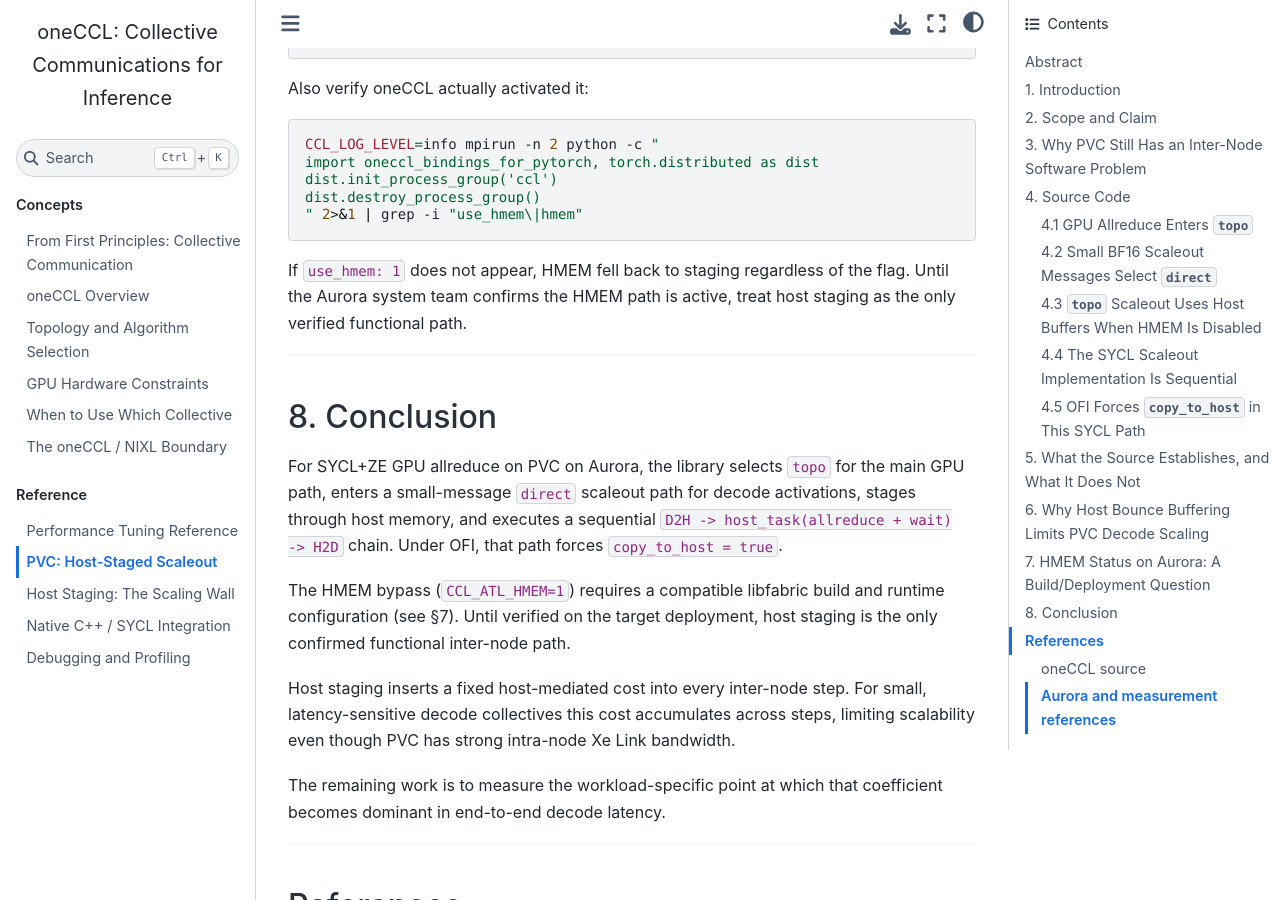
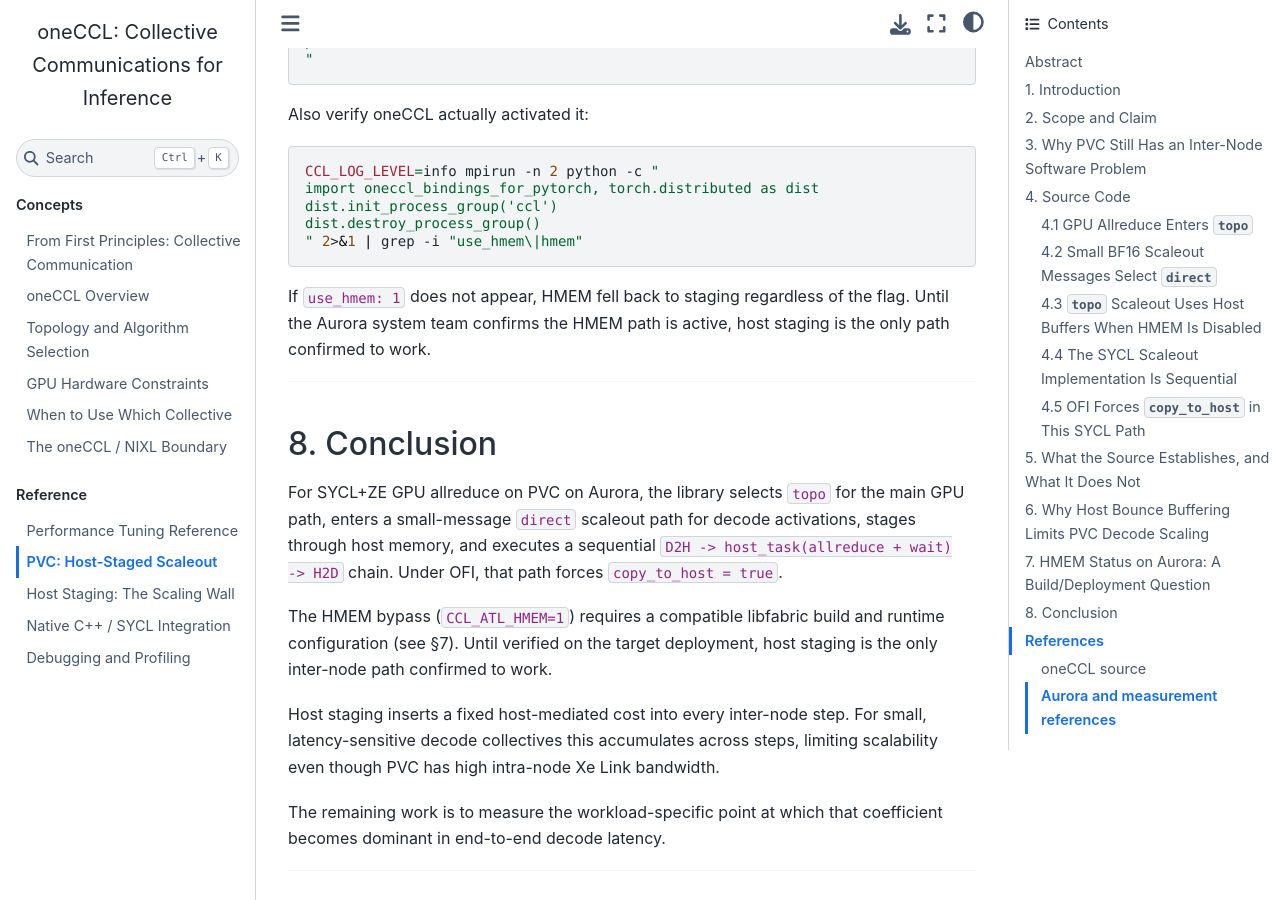
Before and after one commit to tsg-/oneccl-tutorial, a Jupyter Book: the page built from chapters/pvc_scalability.md, in a window 1280 px wide and 900 px high, scrolled down 9287 px. Built offline with Jupyter Book 1.0.4 settings and Sphinx 7.4.7 and the Sphinx Book theme 1.1.4, drawn with Linux system fonts in a browser that asks for light colours; pages that are not in the unit, such as notebooks, are missing from menus; some of the changed text lies outside the part shown.

Commit message:
prose: final normalization pass on two scaling chapters
host_staging_scaling.md:
- "The operative question is whether" → state the fact directly
- "fundamental to host staging" → "driven by the per-step host staging cost"
- "fundamental staging overhead / only structural" → "remove the staging
  overhead from the data path / The two changes that would are"
- "unavoidable overhead" → "per-step overhead on this path"
- "structural minimum" → "modeled lower bound"

pvc_scalability.md:
- "not one that lacks intra-node GPU fabric" → "has both intra-node GPU
  fabric and inter-node bandwidth"
- "That is enough to explain" → state the mechanism directly
- de-duplicate and soften "only verified/confirmed functional path" wording
- "strong intra-node Xe Link bandwidth" → "high intra-node Xe Link bandwidth"

Co-Authored-By: Claude Sonnet 4.6 <noreply@anthropic.com>

````diff
--- a/chapters/pvc_scalability.md
+++ b/chapters/pvc_scalability.md
@@ -400,8 +401,8 @@ dist.destroy_process_group()
 ```
 
 If `use_hmem: 1` does not appear, HMEM fell back to staging regardless of the
-flag. Until the Aurora system team confirms the HMEM path is active, treat host
-staging as the only verified functional path.
+flag. Until the Aurora system team confirms the HMEM path is active, host staging
+is the only path confirmed to work.
 
 ---
 
@@ -415,12 +416,11 @@ activations, stages through host memory, and executes a sequential
 
 The HMEM bypass (`CCL_ATL_HMEM=1`) requires a compatible libfabric build and
 runtime configuration (see §7). Until verified on the target deployment, host
-staging is the only confirmed functional inter-node path.
+staging is the only inter-node path confirmed to work.
 
 Host staging inserts a fixed host-mediated cost into every inter-node step.
-For small, latency-sensitive decode collectives this cost accumulates across
-steps, limiting scalability even though PVC has strong intra-node Xe Link
-bandwidth.
+For small, latency-sensitive decode collectives this accumulates across steps,
+limiting scalability even though PVC has high intra-node Xe Link bandwidth.
 
 The remaining work is to measure the workload-specific point at which that
 coefficient becomes dominant in end-to-end decode latency.
````
Also changed, not shown: other parts of chapters/pvc_scalability.md (+5 -4 lines), chapters/host_staging_scaling.md (+7 -7 lines).
